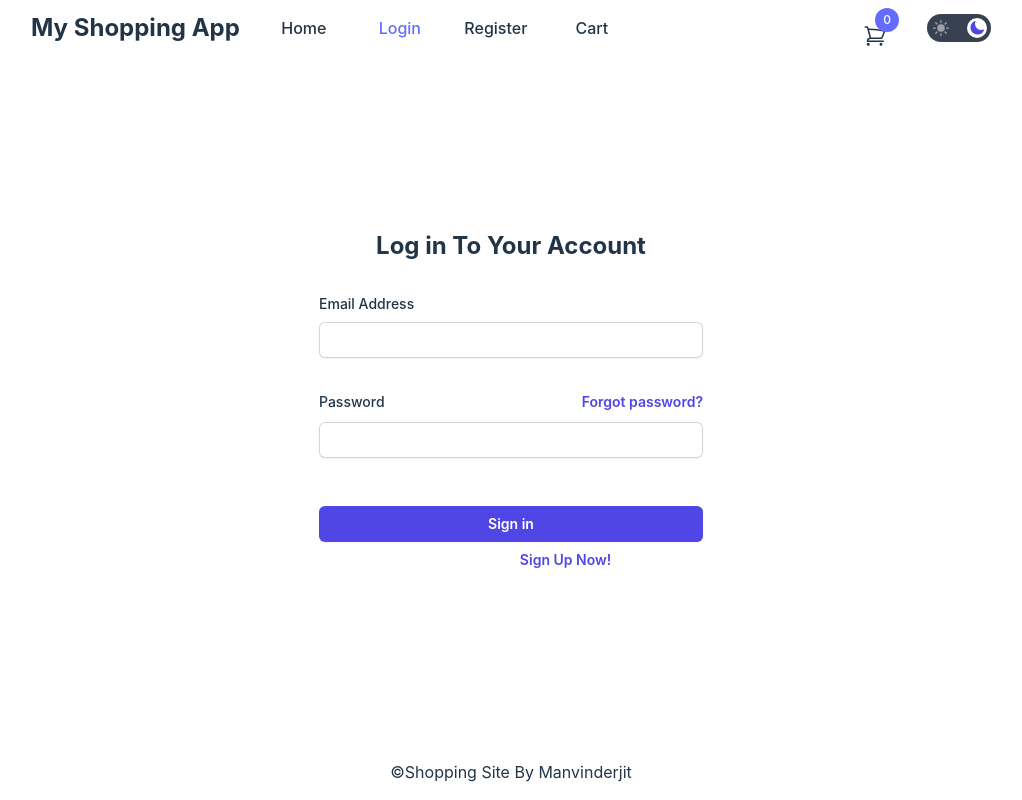
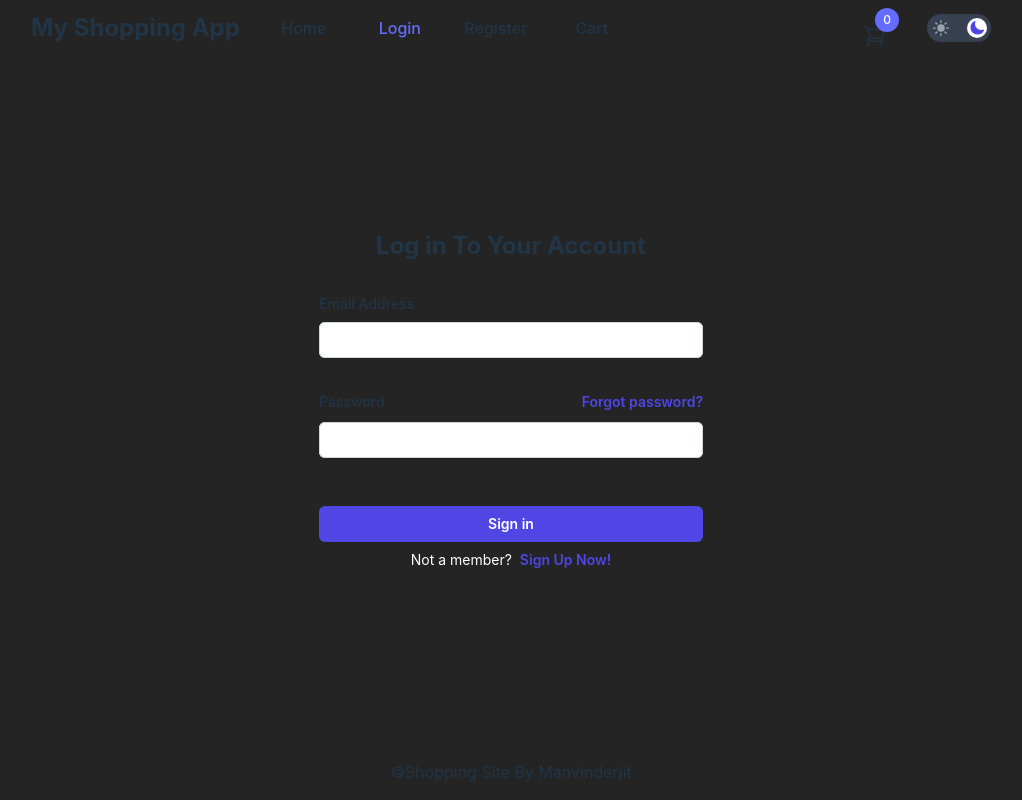
Before and after one commit to manvinderjit/2023-TOP-Project-Shopping-Cart, a React (Vite) app: page /login in a window 1280 px wide. Shown: the whole page, without its empty margins (129-1151 px from the left). Built offline with nearby package versions, Linux system fonts and the light colour scheme; no server answers.

Commit message:
fix: Fix screen alignment in App.tsx

```diff
--- a/src/App.tsx
+++ b/src/App.tsx
@@ -2,16 +2,22 @@ import Header from "./components/layout/Header";
 import Footer from "./components/layout/Footer";
 import { Outlet } from "react-router-dom";
 import Toast from "./components/Toast";
+import { useContext } from "react";
+import { ThemeContext } from "./contexts/ThemeContext";
+
 
 const App = ():React.JSX.Element => {
 
+  const { isDarkMode } = useContext(ThemeContext);
   const content: React.JSX.Element = (
-    <>
+    <div
+      className={`flex flex-col w-full min-h-screen ${isDarkMode ? "bg-[#242424] " : "bg-[#ecebec]"} duration-500`}
+    >
       <Toast />
       <Header />
       <Outlet />
       <Footer />
-    </>
+    </div>
   );
 
   return content;
--- a/src/components/button/Button.tsx
+++ b/src/components/button/Button.tsx
@@ -6,7 +6,7 @@ const Button = (props: ButtonProps): React.JSX.Element => {
     <button
       aria-label={props.ariaLabel}
       onClick={props.onClick}
-      className="flex w-48 h-10 self-center justify-center items-center rounded-xl bg-indigo-600 font-semibold text-white shadow-sm hover:bg-indigo-500"
+      className="flex w-48 h-10 self-center justify-center items-center rounded-xl bg-indigo-600 font-semibold text-white shadow-sm hover:bg-indigo-500 my-3"
     >
       {props.buttonLabel}
     </button>
--- a/src/components/nav/NavTop.tsx
+++ b/src/components/nav/NavTop.tsx
@@ -4,14 +4,12 @@ import NavItemsTop from "./NavItemsTop";
 import NavUserAccountTools from "./NavUserAccountTools";
 import { useAppSelector } from "../../application/reduxHooks";
 import { getCurrentToken, getCurrentUserDetails } from "../../features/auth/authSlice";
-import { Navigate } from "react-router-dom";
 import NavItemsTopMobile from "./NavItemsTopMobile";
 import ButtonToggle from "../buttonToggle/ButtonToggle";
 
 const NavTop = (): React.JSX.Element => {
   const token = useAppSelector(getCurrentToken);
   const username = useAppSelector(getCurrentUserDetails);
-  // if(username === null) <Navigate to='/login' replace = {true}/>;
 
     const content: React.JSX.Element = (
       <>
--- a/src/components/products/ProductCard.tsx
+++ b/src/components/products/ProductCard.tsx
@@ -5,8 +5,11 @@ import { nanoid } from "@reduxjs/toolkit";
 import type { ProductData } from "../../types/types";
 import Button from "../button/Button";
 import { apiURL } from "../../features/api/apiSlice";
+import { useContext } from "react";
+import { ThemeContext } from "../../contexts/ThemeContext";
 
 const ProductCard = ({ productData }: ProductData): React.JSX.Element => {
+  const { isDarkMode } = useContext(ThemeContext);
 
   const dispatch = useDispatch();
 
@@ -36,29 +39,29 @@ const ProductCard = ({ productData }: ProductData): React.JSX.Element => {
 
   const content: React.JSX.Element = (
     <div className="">
-      <div className="min-w-72">
+      <div className={`min-w-72 rounded-xl ${isDarkMode ? 'text-white bg-[#2a2a2a] shadow-xl' : 'text-indigo-600 bg-white shadow-2xl'} duration-500`}>
         <div className="max-w-96 mx-auto">
           <img
             src={`${apiURL}/api/products/image/${productData.imageFilename}`}
             alt={`${productData.name}`}
-            className="h-full rounded-md w-full object-contain lg:h-full lg:w-full"
+            className="h-full rounded-t-md w-full object-contain lg:h-full lg:w-full"
           />
         </div>
         <div className="flex flex-col p-4">
           <div className="w-full flex justify-between">
-            <h3 className="text-lg text-white">
+            <h3 className="text-lg">
               <a href="#">{productData.name}</a>
             </h3>
             <p
               aria-label={`Price for ${productData.name}`}
-              className="text-lg font-medium text-white"
+              className="text-lg font-medium"
             >
               ${productData.price}
             </p>
           </div>
           <p
             aria-label={`Description for ${productData.name}`}
-            className="mt-4 py-2 border-t-[1px] text-left text-sm text-white"
+            className="mt-4 py-2 border-t-[1px] text-left text-sm"
           >
             {productData.description}
           </p>
```
